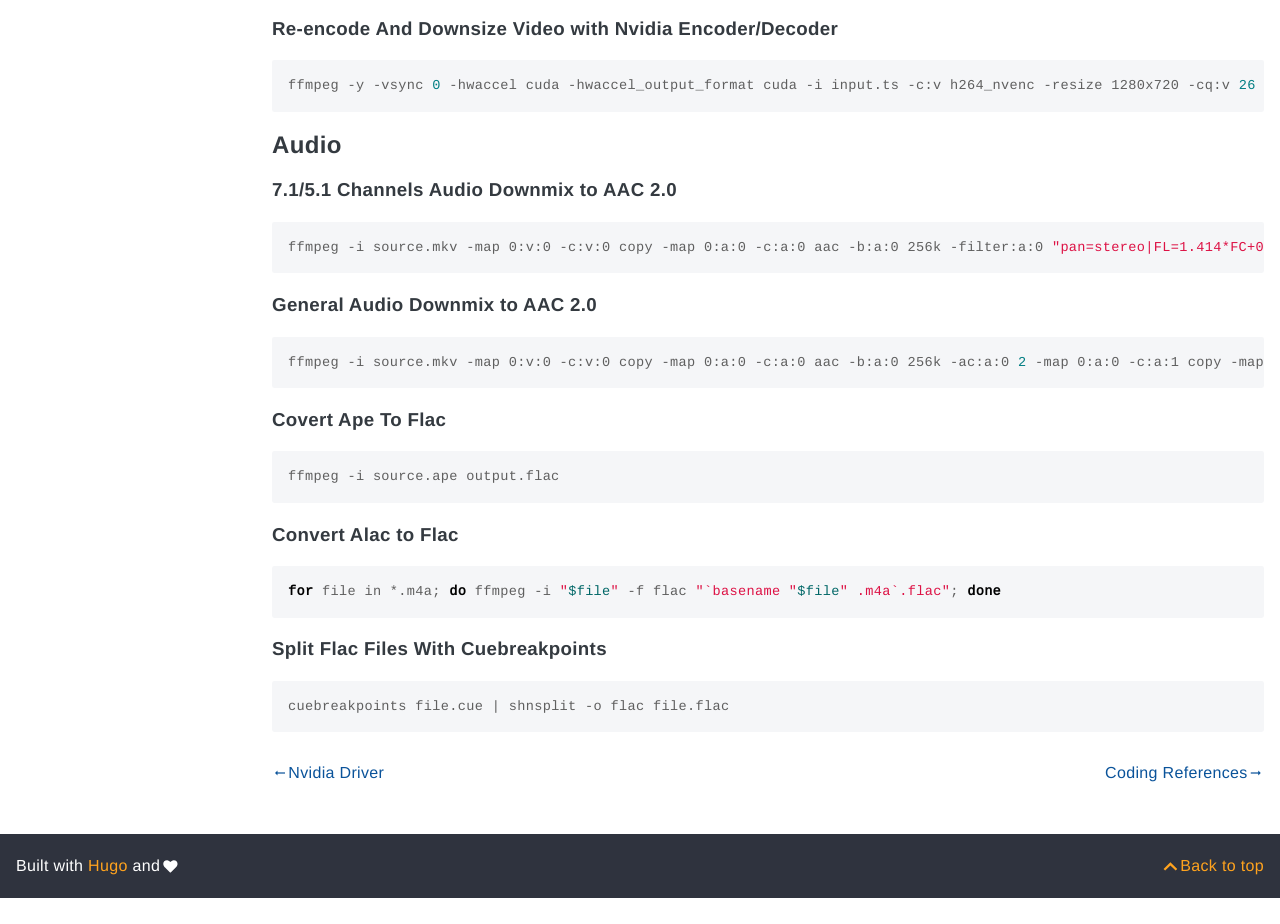
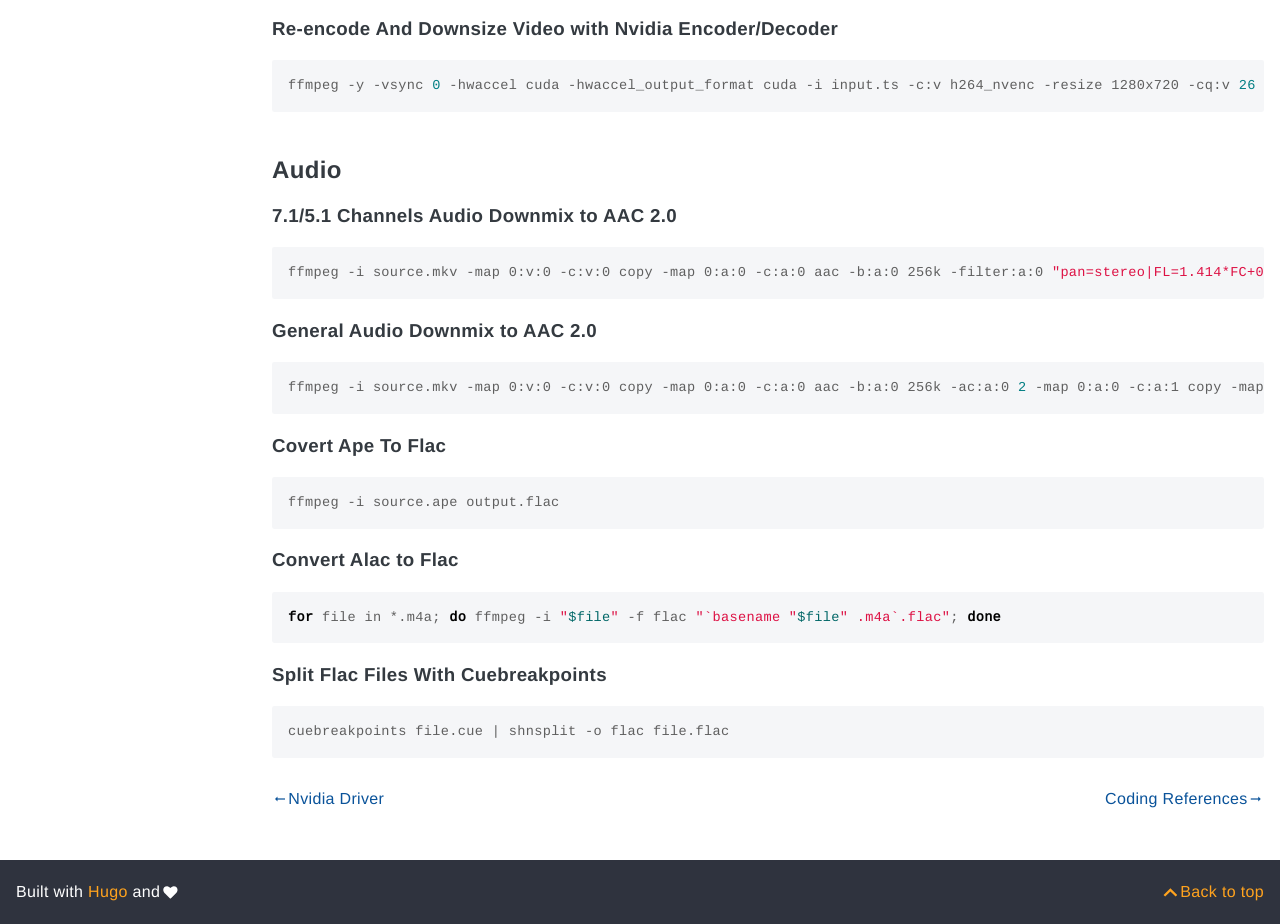
Before and after one commit to maplenerd22/thehostedshop, a plain HTML site: page mediatools/ffmpeg/index.html in a window 1280 px wide. Shown: the part 1381-2305 px from the top of the page. Before the commit the page ends 2279 px from the top, so only its background shows below. Drawn offline with Linux system fonts and the light colour scheme.

Commit message:
deploy: maplenerd22/dlhosteddoc@f83ba18ac993e2bdea5eea13dfa5603786c44772

```diff
--- a/mediatools/ffmpeg/index.html
+++ b/mediatools/ffmpeg/index.html
@@ -39,7 +39,7 @@ hidden-mobile" itemprop=breadcrumb><div><svg class="icon gdoc_path hidden-mobile
 <a data-clipboard-text=https://maplenerd22.github.io/thehostedshop/mediatools/ffmpeg/#re-encode-with-constant-rate-factor class="gdoc-page__anchor gdoc-page__anchor--right clip" title="Anchor to: Re-encode With Constant Rate Factor" aria-label="Anchor to: Re-encode With Constant Rate Factor" href=#re-encode-with-constant-rate-factor><svg class="icon gdoc_link"><use xlink:href="#gdoc_link"/></svg></a></h3></div><div class=highlight><pre tabindex=0 class=chroma><code class=language-bash data-lang=bash><span class=line><span class=cl>ffmpeg -i input.ts -c:v libx264 -crf <span class=m>18</span> -c:a aac output.mp4
 </span></span></code></pre></div><div class=gdoc-page__anchorwrap><h3 id=re-encode-and-downsize-video-with-nvidia-encoderdecoder>Re-encode And Downsize Video with Nvidia Encoder/Decoder
 <a data-clipboard-text=https://maplenerd22.github.io/thehostedshop/mediatools/ffmpeg/#re-encode-and-downsize-video-with-nvidia-encoderdecoder class="gdoc-page__anchor gdoc-page__anchor--right clip" title="Anchor to: Re-encode And Downsize Video with Nvidia Encoder/Decoder" aria-label="Anchor to: Re-encode And Downsize Video with Nvidia Encoder/Decoder" href=#re-encode-and-downsize-video-with-nvidia-encoderdecoder><svg class="icon gdoc_link"><use xlink:href="#gdoc_link"/></svg></a></h3></div><div class=highlight><pre tabindex=0 class=chroma><code class=language-bash data-lang=bash><span class=line><span class=cl>ffmpeg -y -vsync <span class=m>0</span> -hwaccel cuda -hwaccel_output_format cuda -i input.ts -c:v h264_nvenc -resize 1280x720 -cq:v <span class=m>26</span> -c:a copy output.mp4
-</span></span></code></pre></div><div class=gdoc-page__anchorwrap><h2 id=audio>Audio
+</span></span></code></pre></div><br><div class=gdoc-page__anchorwrap><h2 id=audio>Audio
 <a data-clipboard-text=https://maplenerd22.github.io/thehostedshop/mediatools/ffmpeg/#audio class="gdoc-page__anchor gdoc-page__anchor--right clip" title="Anchor to: Audio" aria-label="Anchor to: Audio" href=#audio><svg class="icon gdoc_link"><use xlink:href="#gdoc_link"/></svg></a></h2></div><div class=gdoc-page__anchorwrap><h3 id=7151-channels-audio-downmix-to-aac-20>7.1/5.1 Channels Audio Downmix to AAC 2.0
 <a data-clipboard-text=https://maplenerd22.github.io/thehostedshop/mediatools/ffmpeg/#7151-channels-audio-downmix-to-aac-20 class="gdoc-page__anchor gdoc-page__anchor--right clip" title="Anchor to: 7.1/5.1 Channels Audio Downmix to AAC 2.0" aria-label="Anchor to: 7.1/5.1 Channels Audio Downmix to AAC 2.0" href=#7151-channels-audio-downmix-to-aac-20><svg class="icon gdoc_link"><use xlink:href="#gdoc_link"/></svg></a></h3></div><div class=highlight><pre tabindex=0 class=chroma><code class=language-bash data-lang=bash><span class=line><span class=cl>ffmpeg -i source.mkv -map 0:v:0 -c:v:0 copy -map 0:a:0 -c:a:0 aac -b:a:0 256k -filter:a:0 <span class=s2>&#34;pan=stereo|FL=1.414*FC+0.707*FL+0.5*FLC+0.5*BL+0.5*SL+0.5*LFE|FR=1.414*FC+0.707*FR+0.5*FRC+0.5*BR+0.5*SR+0.5*LFE,acompressor=ratio=4&#34;</span> -map 0:a:0 -c:a:1 copy -map 0:s:0 -c:s:0 copy -map 0:s:1 -c:s:1 copy -map 0:s:2 -c:s:2 copy output.mkv
 </span></span></code></pre></div><div class=gdoc-page__anchorwrap><h3 id=general-audio-downmix-to-aac-20>General Audio Downmix to AAC 2.0
```
Also changed, not shown: search/en.data.min.json (+1 -1 lines).
